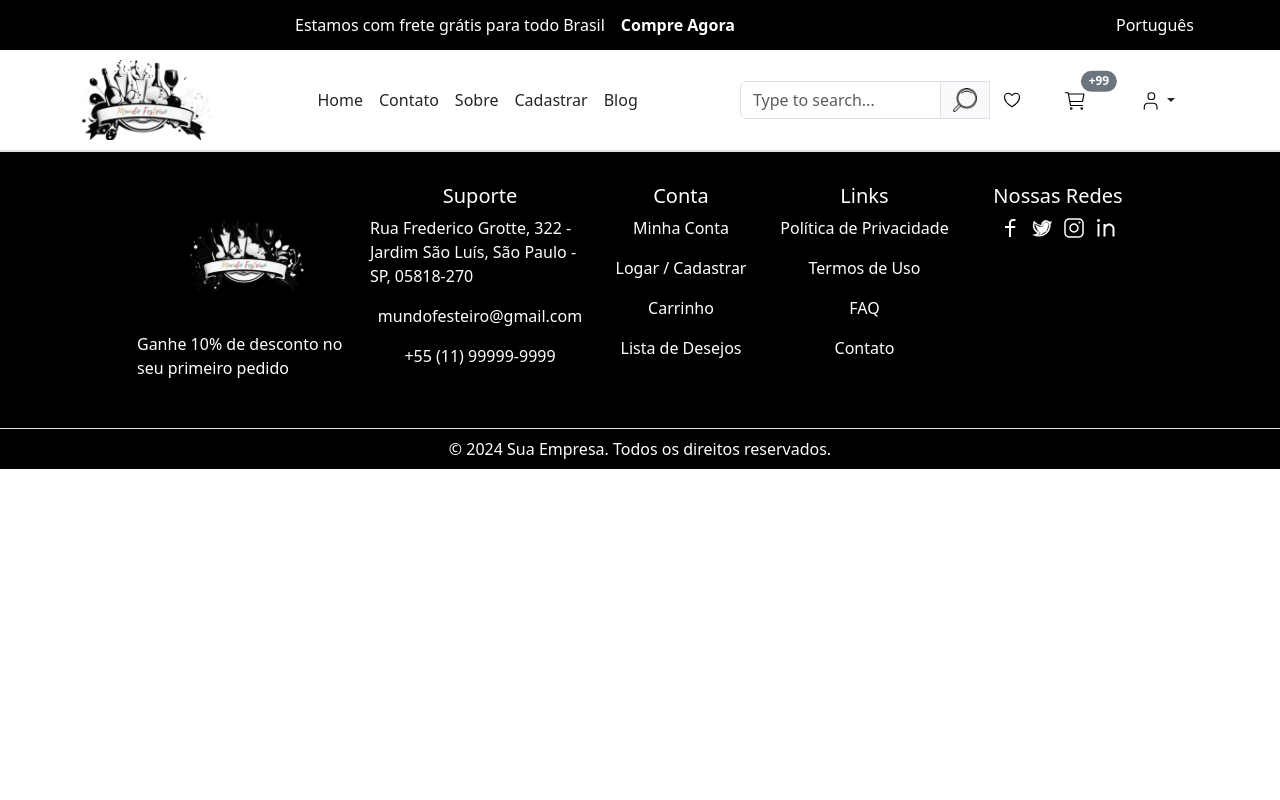
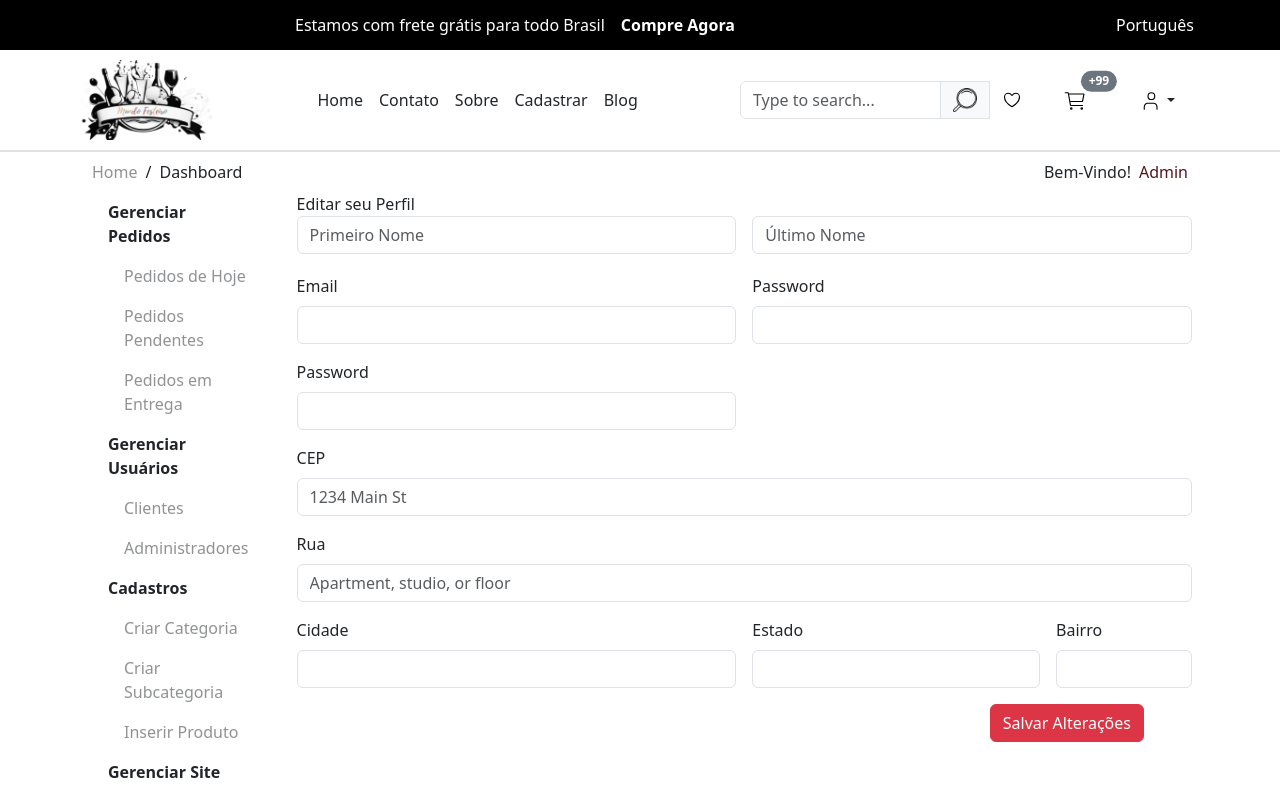
Before and after one commit to WilliamFraga21/FronWebMundoFesteiro, a Vue app: page /editeperfil in a window 1280 px wide. Shown: the top 800 px of the page. Built offline with nearby package versions, Linux system fonts and the light colour scheme.

Commit message:
CREATE EditePerfil

```diff
--- /dev/null
+++ b/src/components/EditPerfil.vue
@@ -0,0 +1,77 @@
+<script setup>
+
+</script>
+
+<template>
+
+  <div>
+    <div>
+      <p class="m-0">
+        Editar seu Perfil
+      </p>
+    </div>
+
+    <div>
+      <div class="row g-3">
+        <div class="col">
+          <input type="text" class="form-control" placeholder="Primeiro Nome" aria-label="First name">
+        </div>
+        <div class="col">
+          <input type="text" class="form-control" placeholder="Último Nome" aria-label="Last name">
+        </div>
+      </div>
+
+    </div>
+
+
+
+    <div>
+      <form class="row g-3 mt-1">
+        <div class="col-md-6">
+          <label for="inputEmail4" class="form-label">Email</label>
+          <input type="email" class="form-control" id="inputEmail4">
+        </div>
+        <div class="col-md-6">
+          <label for="inputPassword4" class="form-label">Password</label>
+          <input type="password" class="form-control" id="inputPassword4">
+        </div>
+        <div class="col-md-6">
+          <label for="inputPassword4" class="form-label">Password</label>
+          <input type="password" class="form-control" id="inputPassword4">
+        </div>
+        <div class="col-12">
+          <label for="inputAddress" class="form-label">CEP</label>
+          <input type="text" class="form-control" id="inputAddress" placeholder="1234 Main St">
+        </div>
+        <div class="col-12">
+          <label for="inputAddress2" class="form-label">Rua</label>
+          <input type="text" class="form-control" id="inputAddress2" placeholder="Apartment, studio, or floor">
+        </div>
+        <div class="col-md-6">
+          <label for="inputCity" class="form-label">Cidade</label>
+          <input type="text" class="form-control" id="inputCity">
+        </div>
+        <div class="col-md-4">
+          <label for="inputCity" class="form-label">Estado</label>
+          <input type="text" class="form-control" id="inputCity">
+        </div>
+
+        <div class="col-md-2">
+          <label for="inputZip" class="form-label">Bairro</label>
+          <input type="text" class="form-control" id="inputZip">
+        </div>
+
+        <div class="col-12 d-flex justify-content-end ">
+          <button type="submit" class="btn btn-danger me-5 ">Salvar Alterações</button>
+        </div>
+      </form>
+    </div>
+
+
+
+  </div>
+</template>
+
+<style scoped>
+
+</style>
--- a/src/router/index.js
+++ b/src/router/index.js
@@ -1,7 +1,7 @@
 import { createRouter, createWebHistory } from 'vue-router'
 import Cadastro from "@/views/Login/Cadastro.vue";
 import Login from "@/views/Login/Login.vue";
-import AdminTela from "@/views/AdminTela.vue";
+import EditePerfil from "@/views/EditePerfil.vue";
 import Home from "@/views/Home.vue";
 import ViewProduto from "@/views/ViewProduto.vue";
 import Carrinho from "@/views/Carrinho.vue";
@@ -24,9 +24,9 @@ const router = createRouter({
       component: Login
     },
     {
-      path: '/admin',
-      name: 'admnin',
-      component: AdminTela
+      path: '/editeperfil',
+      name: 'editeperfil',
+      component: EditePerfil
     },
     {
       path: '/viewproduto',
--- a/src/views/AdminTela.vue
+++ /dev/null
@@ -1,23 +0,0 @@
-<script >
-import MenuAdmin from "@/components/MenuAdmin.vue";
-import HeraderAdmin from "@/components/HeraderAdmin.vue";
-export default {
-  components: {HeraderAdmin, MenuAdmin}
-
-}
-</script>
-
-<template>
-  <HeraderAdmin/>
-  <div class="" style="max-width: 350px">
-
-    <MenuAdmin/>
-  </div>
-  <div>
-    dwadwadwawda
-  </div>
-</template>
-
-<style scoped>
-
-</style>
--- /dev/null
+++ b/src/views/EditePerfil.vue
@@ -0,0 +1,32 @@
+<script >
+import MenuAdmin from "@/components/MenuAdmin.vue";
+import HeraderAdmin from "@/components/HeraderAdmin.vue";
+import EditPerfil from "@/components/EditPerfil.vue";
+export default {
+  components: {EditPerfil, HeraderAdmin, MenuAdmin}
+
+}
+</script>
+
+<template>
+
+
+  <div class="container-fluid d-flex"  style="width: 90%">
+  <HeraderAdmin/>
+  </div>
+
+  <div class="container-fluid d-flex"  style="width: 90%">
+
+    <div class="" style="max-width: 350px">
+
+      <MenuAdmin/>
+    </div>
+    <div class="container-fluid d-flex"  style="width: 90%">
+      <EditPerfil/>
+    </div>
+  </div>
+</template>
+
+<style scoped>
+
+</style>
```
